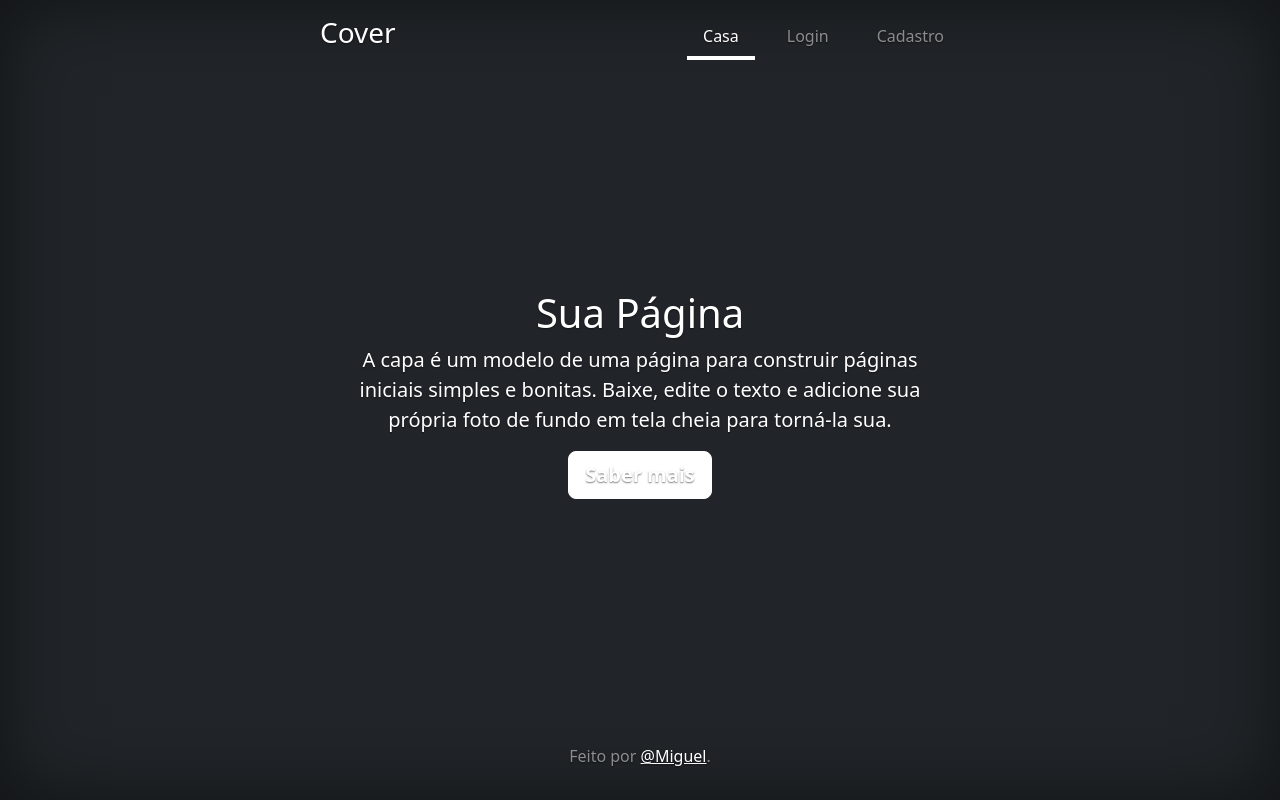
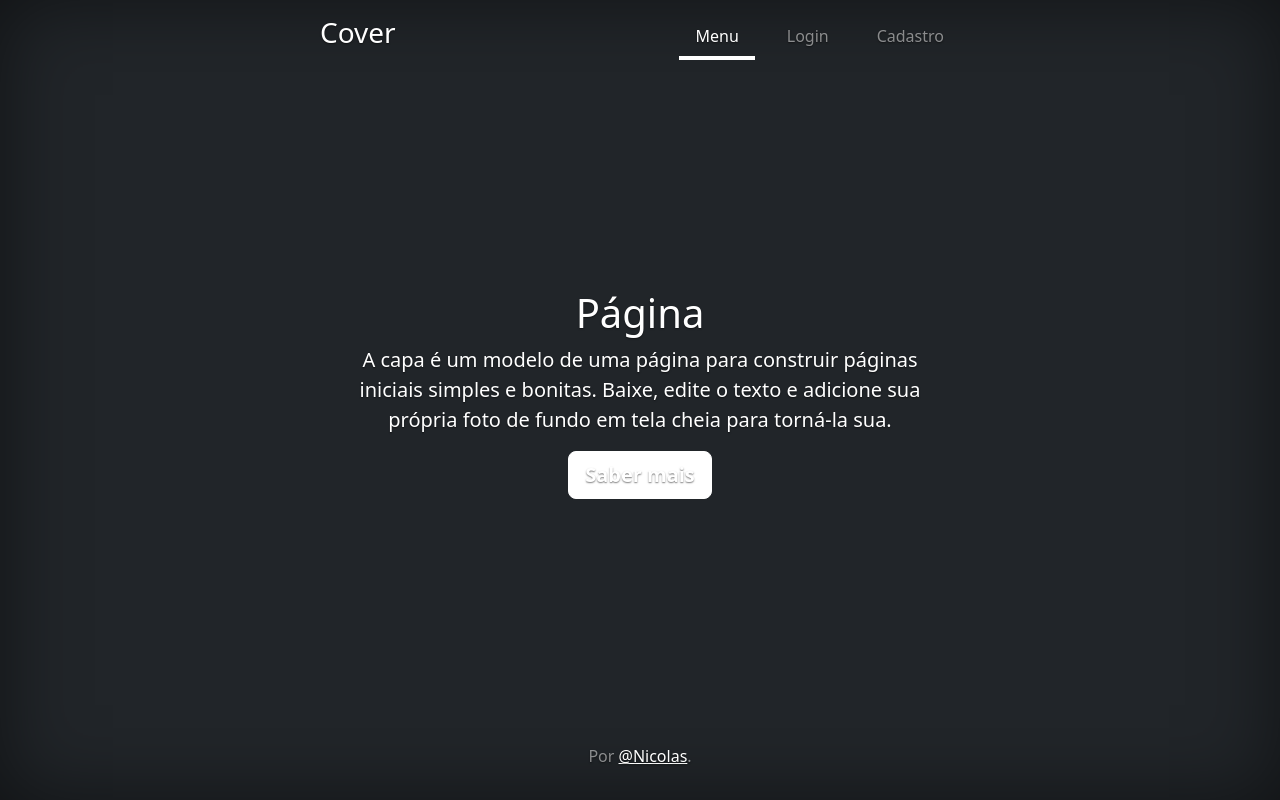
Before and after one commit to NicolasMussi89/cover, a PHP site: page / in a window 1280 px wide. Run offline with PHP 8.4, Linux system fonts and the light colour scheme; some libraries are stand-ins or nearby versions.

Commit message:
Edit da versão do Cover

```diff
--- a/index.php
+++ b/index.php
@@ -6,11 +6,9 @@
     <meta name="description" content="">
     <meta name="author" content="Mark Otto, Jacob Thornton, and Bootstrap contributors">
     <meta name="generator" content="Hugo 0.84.0">
-    <title>Projetão</title>
+    <title>Página inicial</title>
 
     <link href="https://cdn.jsdelivr.net/npm/bootstrap@5.0.2/dist/css/bootstrap.min.css" rel="stylesheet" integrity="sha384-EVSTQN3/azprG1Anm3QDgpJLIm9Nao0Yz1ztcQTwFspd3yD65VohhpuuCOmLASjC" crossorigin="anonymous">
-
-
 
 <link href="../assets/dist/css/bootstrap.min.css" rel="stylesheet">
 
@@ -40,7 +38,7 @@
     <div>
       <h3 class="float-md-start mb-0">Cover</h3>
       <nav class="nav nav-masthead justify-content-center float-md-end">
-        <a class="nav-link active" aria-current="page" href="#">Casa</a>
+        <a class="nav-link active" aria-current="page" href="#">Menu</a>
         <a class="nav-link" href="login.php">Login</a>
         <a class="nav-link" href="cadastro.php">Cadastro</a>
       </nav>
@@ -48,7 +46,7 @@
   </header>
 
   <main class="px-3">
-    <h1>Sua Página</h1>
+    <h1>Página</h1>
     <p class="lead">A capa é um modelo de uma página para construir páginas iniciais simples e bonitas. Baixe, edite o texto e adicione sua própria foto de fundo em tela cheia para torná-la sua.</p>
     <p class="lead">
       <a href="#" class="btn btn-lg btn-secondary fw-bold border-white bg-white">Saber mais</a>
@@ -56,11 +54,10 @@
   </main>
 
   <footer class="mt-auto text-white-50">
-    <p>Feito por </a><a href="https://github.com/miguelitto16" class="text-white">@Miguel</a>.</p>
+    <p>Por </a><a href="https://github.com/NicolasMussi89" class="text-white">@Nicolas</a>.</p>
   </footer>
 </div>
 
 
-
   </body>
 </html>
```
